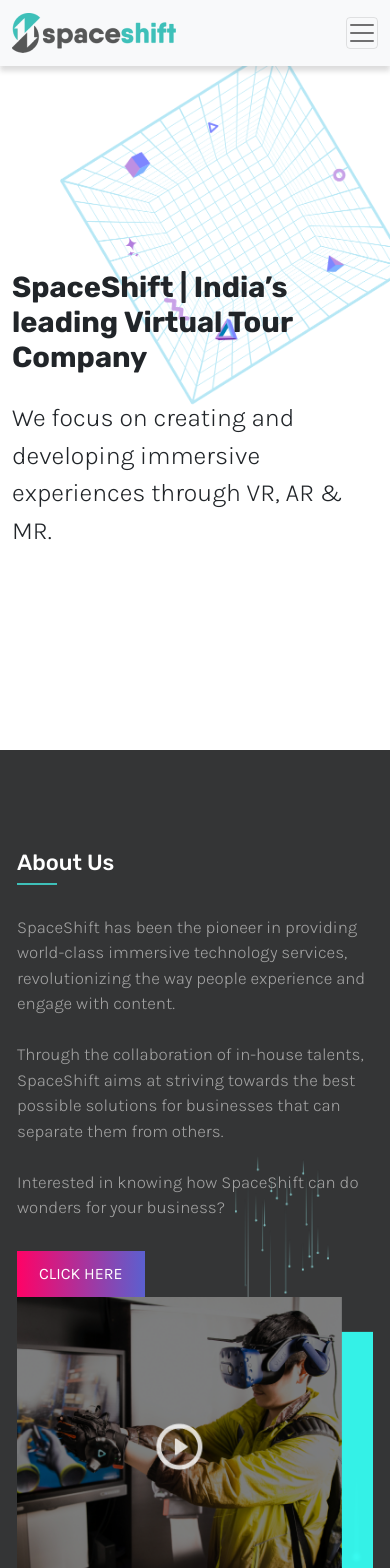
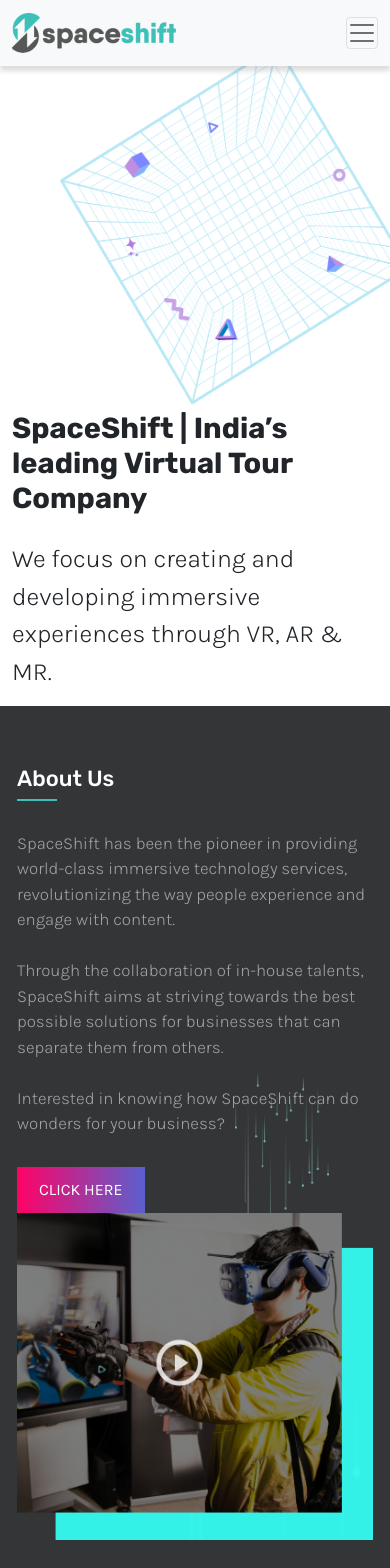
Before and after one commit to roysrijan/spaceshift, a Next.js app: page / in a window 390 px wide. Shown: the top 1568 px of the page. Built offline with nearby package versions, Linux system fonts and the light colour scheme.

Commit message:
sme responsive issues fixed

```diff
--- a/styles/Home.module.scss
+++ b/styles/Home.module.scss
@@ -163,7 +163,7 @@
   text-transform: uppercase;
   font-size: 16px;
   border: none;
-  border-radius:5px;
+  border-radius: 5px;
   padding: 0 33px;
   &:hover {
     background-color: #000000;
@@ -263,10 +263,10 @@
 .projectUndertakenContainer {
   background-color: #d2efee;
 }
-.topPart p{
+.topPart p {
   font-size: 25px;
 }
-.aboutUscontentM{
+.aboutUscontentM {
   display: flex;
   align-items: center;
 }
@@ -279,16 +279,13 @@
   }
 }
 
-@media(max-width:1100px){
+@media (max-width: 1100px) {
   .projectUndertakenBox1 {
     width: 50%;
   }
   .projectUndertakenBox2 {
     width: 50%;
-
-
   }
-
 }
 @media (max-width: 800px) {
   .whatWeOfferBoxMain .whatWeOfferCol6 {
@@ -298,7 +295,7 @@
     background-size: 100% auto;
   }
   .topPart {
-    padding: 120px 0 40px 0;
+    padding: 411px 0 0 0 !important;
   }
 
   .whatWeOfferBox a {
@@ -329,7 +326,7 @@
     display: flex;
     flex-direction: column;
   }
-  .manyReasonBoxForm input{
+  .manyReasonBoxForm input {
     margin-bottom: 15px;
     width: 100%;
   }
@@ -342,7 +339,13 @@
   .testimonialsContainer {
     padding-left: 0;
   }
-
+  .aboutUsContainer {
+    padding-top: 60px;
+    padding-bottom: 60px;
+  }
+  .coloredBt {
+    margin-bottom: 38px;
+  }
 }
 
 @media (max-width: 767px) {
@@ -370,7 +373,7 @@
   .whatWeOfferBoxMain {
     padding: 0 13px;
   }
-  .projectUndertakenBox{
+  .projectUndertakenBox {
     flex-direction: column;
   }
   .projectUndertakenBox1 {
```
Also changed, not shown: styles/Industries.module.scss (+7 -2 lines), styles/Tourism.module.scss (+6 -3 lines). Lines whose indentation alone changed are shown as unchanged.
